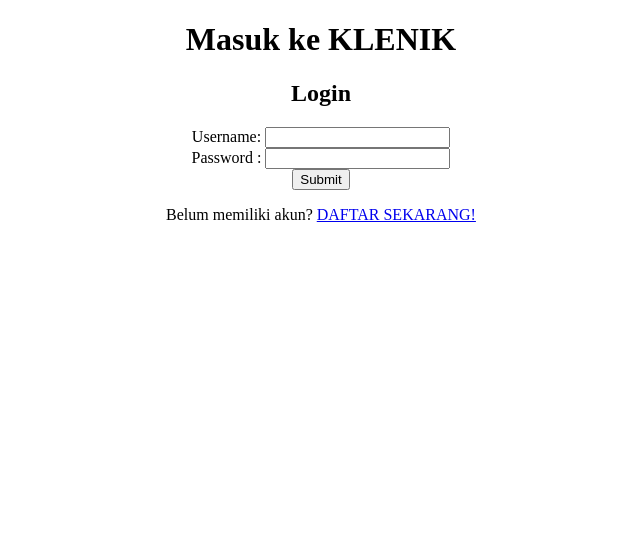
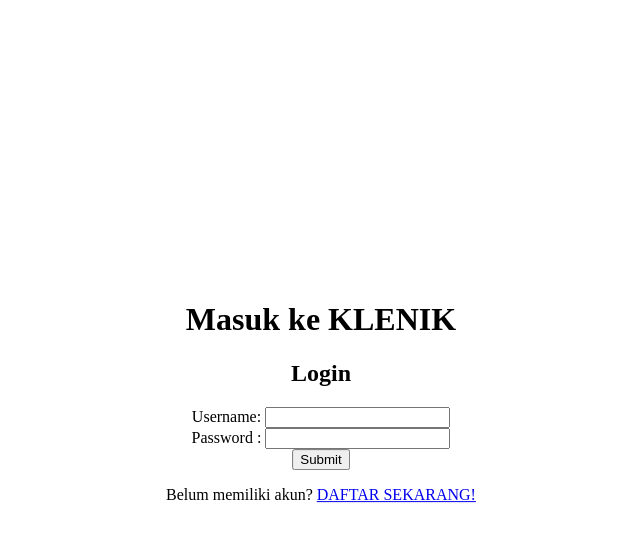
Before and after one commit to Gopalatius/KLENIK-Kepoin-Fakultas-Teknik-Universitas-Indonesia, a website: page login.html in a window 1280 px wide. Shown: the whole page, without its empty margins (319-959 px from the left). Drawn offline with nearby package versions, Linux system fonts and the light colour scheme.

Commit message:
revisi menu register login agar di tengah

```diff
--- a/login.html
+++ b/login.html
@@ -6,8 +6,15 @@
     <meta http-equiv="X-UA-Compatible" content="ie=edge" />
     <title>KLENIK</title>
   </head>
+  <style>
 
-  <body style="background-color: 081165; text-align: center">
+  </style>
+  <body style="background-color: 081165; text-align: center; margin: auto;position: absolute;
+  top: 50%;
+  left: 50%;
+  -moz-transform: translateX(-50%) translateY(-50%);
+  -webkit-transform: translateX(-50%) translateY(-50%);
+  transform: translateX(-50%) translateY(-50%);">
     <h1>Masuk ke KLENIK</h1>
     <h2>Login</h2>
     Username:
```
Also changed, not shown: menu.html (+6 -1 lines), register.html (+6 -1 lines).
